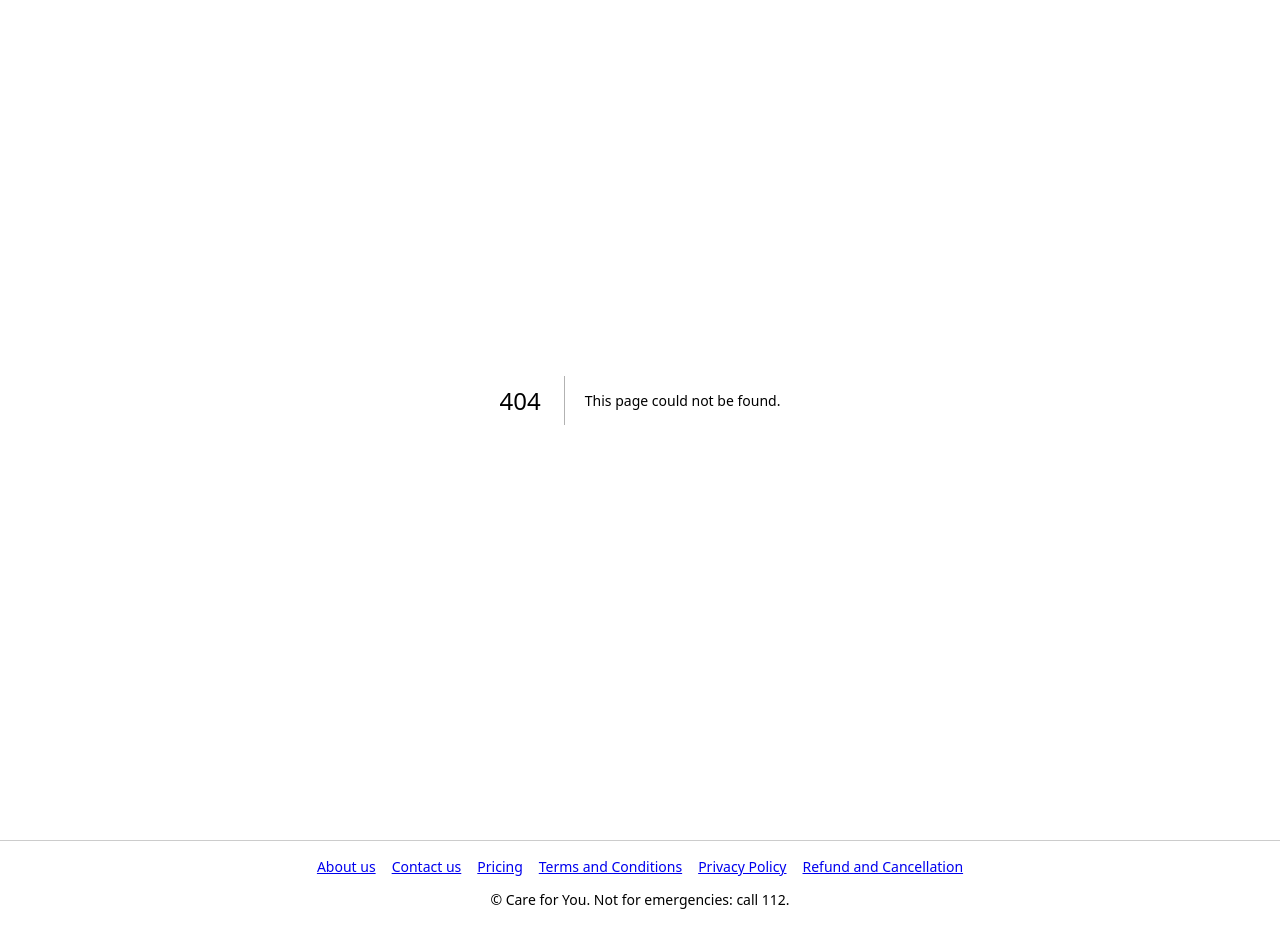
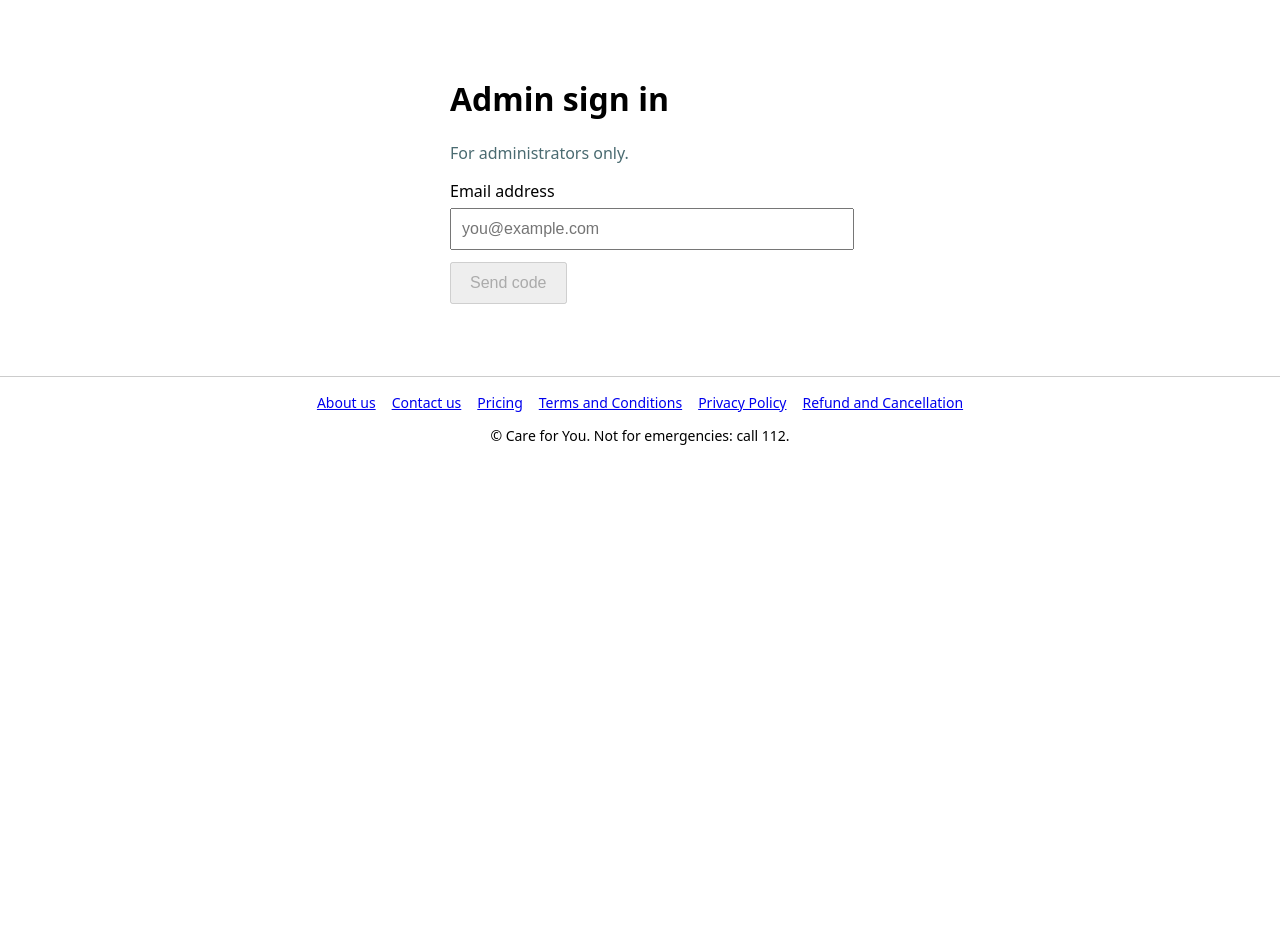
Before and after one commit to shubhamaryan5432-art/carelink, a Next.js app: page /admin/login in a window 1280 px wide. Before the commit this address had no page. After the commit the page ends 800 px from the top, so only its background shows below. Built offline with nearby package versions, Linux system fonts and the light colour scheme; no server answers.

Commit message:
Create page.tsx

```diff
--- /dev/null
+++ b/app/admin/login/page.tsx
@@ -0,0 +1,5 @@
+import LoginForm from "@/components/LoginForm";
+
+export default function AdminLogin() {
+  return <LoginForm title="Admin sign in" next="/admin" note="For administrators only." />;
+}
```
